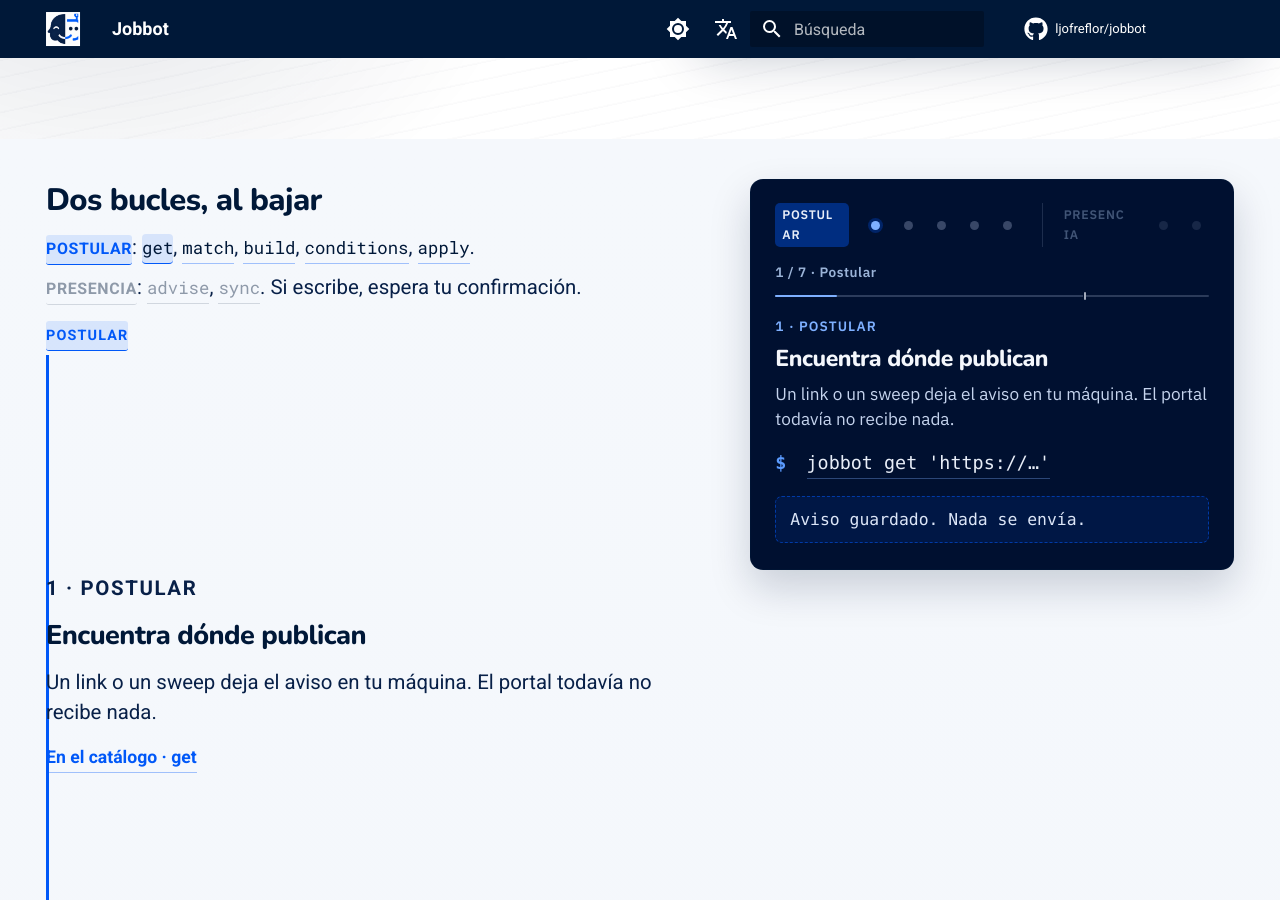
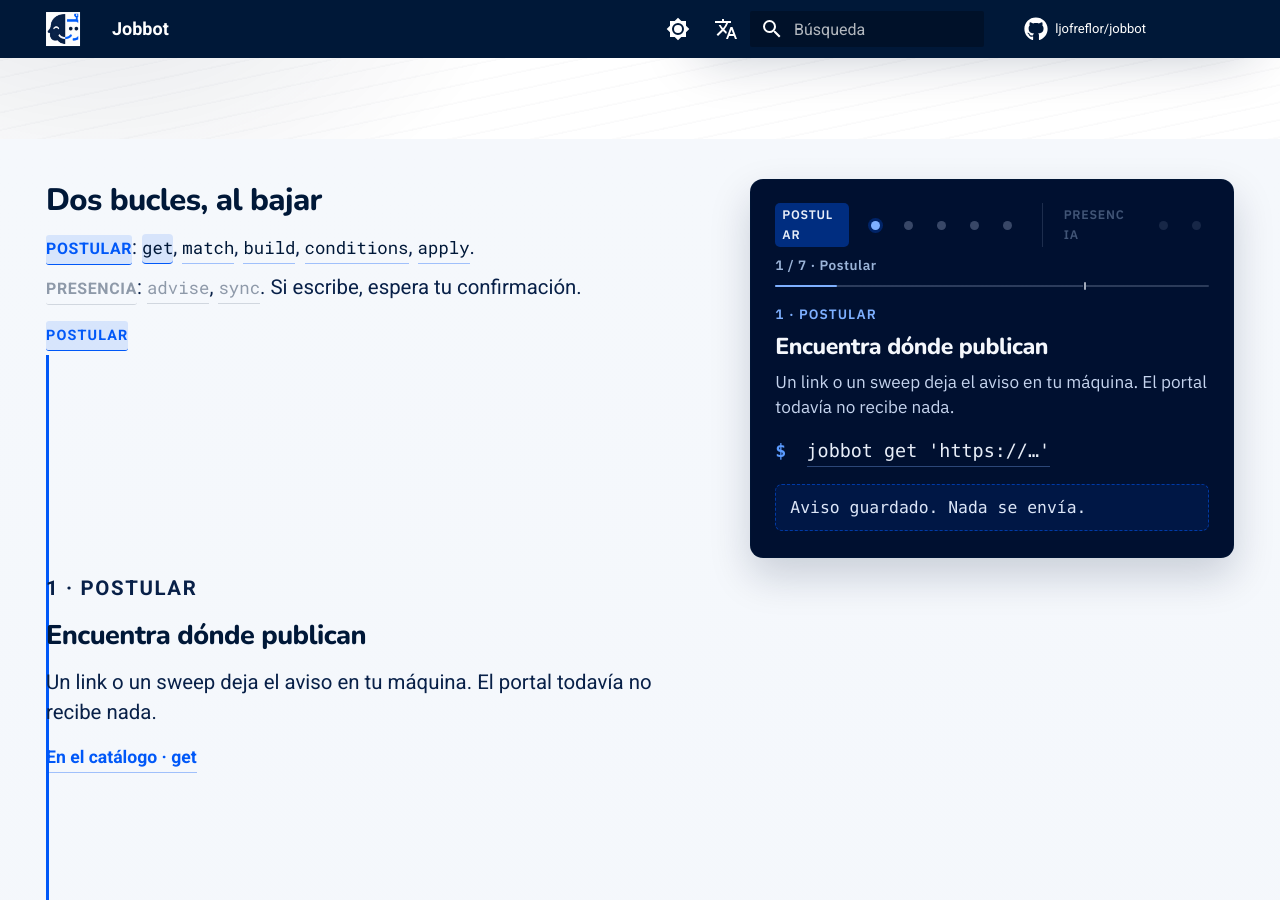
Before and after one commit to ljofreflor/jobbot, an MkDocs documentation site: the page built from docs/index.md, in a window 1280 px wide and 900 px high, scrolled down 819 px. Built offline with MkDocs 1.6.1 and Material for MkDocs 9.7.7, drawn with Linux system fonts in a browser that asks for light colours; comment, search, counter and statistics services are not loaded.

Commit message:
docs(landing): snug the nested pin meter under the progress dots
Use a tighter progress row-gap (0.4rem) and drop the meter's negative
top margin so spacing comes from the landmark's flex/grid gap alone.

Co-authored-by: Leonardo Andes Jofre Flor <leonardo.jofre+csld1@consalud.cl>

```diff
--- a/docs/stylesheets/landing.css
+++ b/docs/stylesheets/landing.css
@@ -1520,7 +1520,9 @@ a.jb-scrolly__split-link:not([aria-current="true"]):focus-visible {
   flex-wrap: wrap;
   align-items: center;
   justify-content: space-between;
-  gap: 0.75rem;
+  /* Tighter row under dots+count so the nested meter sits snug. */
+  column-gap: 0.75rem;
+  row-gap: 0.4rem;
   margin: 0 0 0.85rem;
 }
 
@@ -1675,8 +1677,8 @@ a.jb-scrolly__loop:hover {
   position: relative;
   flex: 1 0 100%;
   height: 2px;
-  /* Inside the progress landmark; full-width row under dots + count. */
-  margin: -0.35rem 0 0;
+  /* Spacing from dots+count comes from progress row-gap. */
+  margin: 0;
   /* Apply track (cobalt wash) | gap | presence track (navy wash). */
   background: linear-gradient(
     to right,
@@ -2133,7 +2135,6 @@ a.jb-scrolly__stage-cmd-link:focus-visible {
   .jb-scrolly__meter {
     grid-column: 1 / -1;
     grid-row: 3;
-    margin-top: 0.15rem;
   }
 }
 
```
